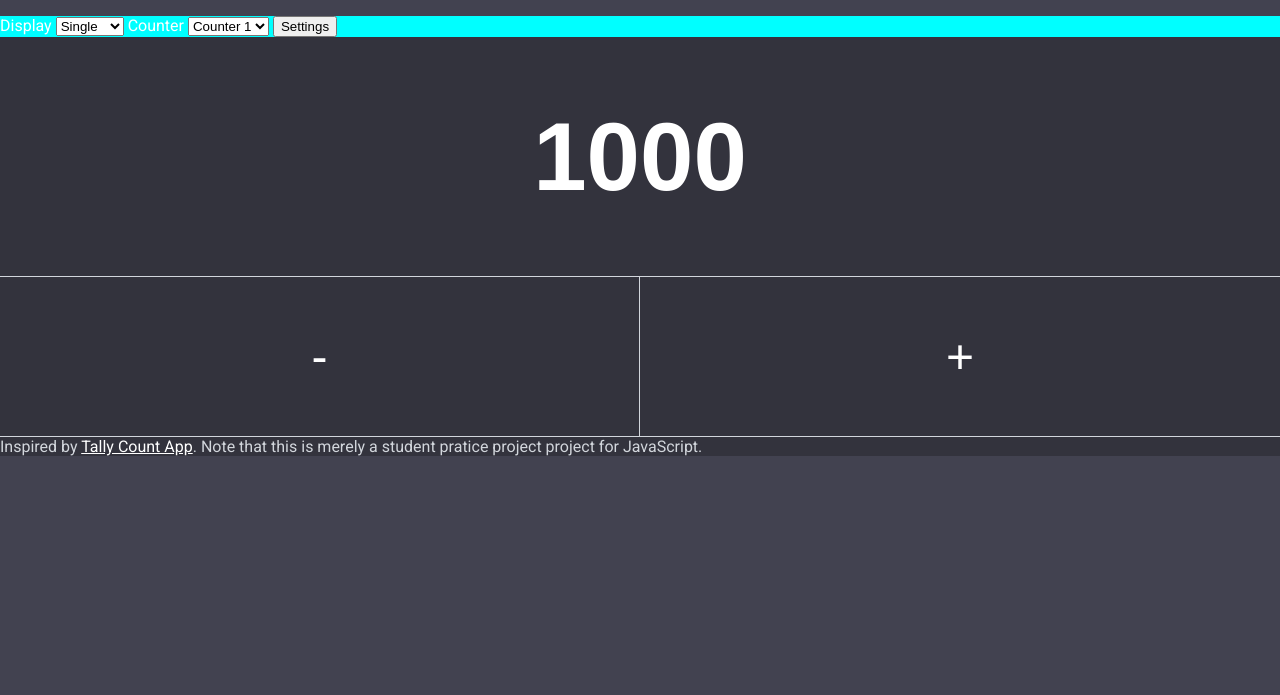
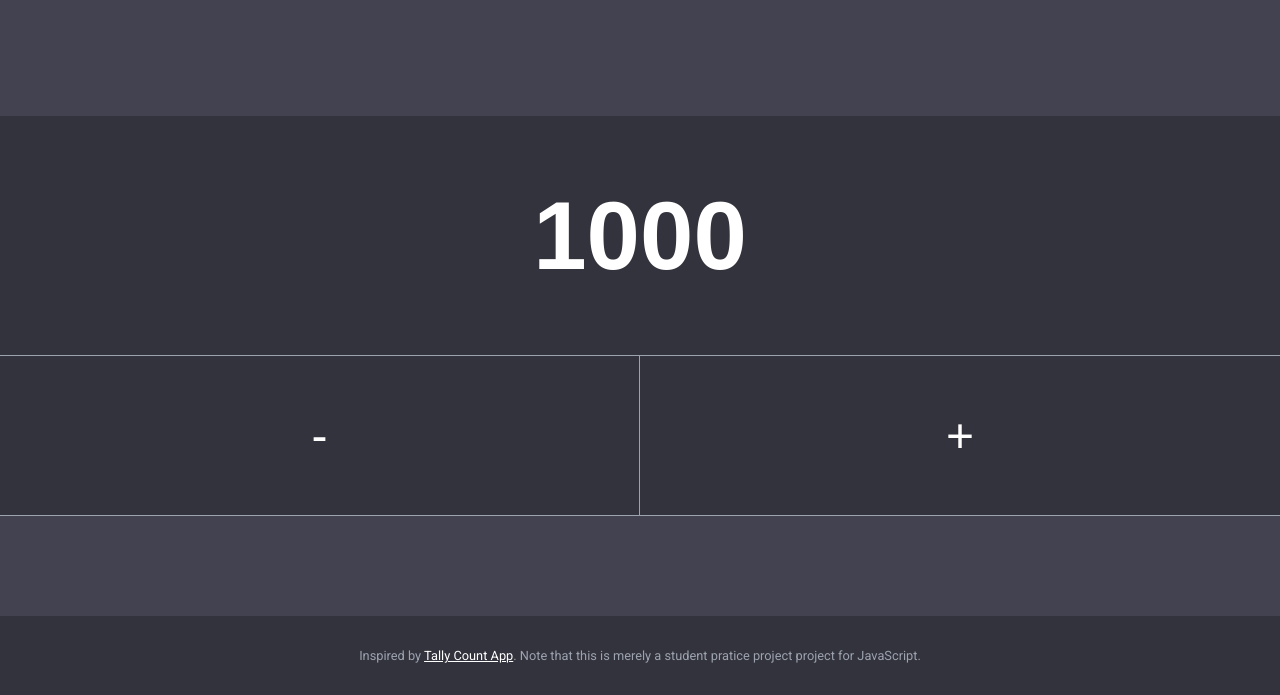
Before and after one commit to AaishaFisher/IWA1, a plain HTML site: page index.html in a window 1280 px wide. Shown: the part 105-800 px from the top of the page. Drawn offline with Linux system fonts and the light colour scheme.

Commit message:
remainder css refined

```diff
--- a/index.html
+++ b/index.html
@@ -21,7 +21,7 @@
       <h1 class="header_title">Tally Count</h1>
     </header>
 
-    <aside class="controls">
+   <!--<aside class="controls">
       <label>
         <span>Display</span>
 
@@ -42,27 +42,22 @@
       </label>
 
       <button>Settings</button>
-    </aside>
+    </aside> -->
 
     <main class="counter">
+      <input class="counter__value" readonly value="1000" />
 
-<input class="counter__value" readonly value="1000">
-
-<div class="counter__actions">
-
-<button class="counter__button counter__button_first">-</button>
-<button class="counter__button">+</button>
-
-</div>
-
+      <div class="counter__actions">
+        <button class="counter__button counter__button_first">-</button>
+        <button class="counter__button">+</button>
+      </div>
     </main>
 
     <footer class="footer">
-
-Inspired by <a href="https://tallycount.app/" class="footer__link">Tally Count App</a>. Note that this is merely
-a student pratice project project for JavaScript.
-
+      Inspired by
+      <a href="https://tallycount.app/" class="footer__link">Tally Count App</a
+      >. Note that this is merely a student pratice project project for
+      JavaScript.
     </footer>
-
   </body>
 </html>
--- a/style.css
+++ b/style.css
@@ -3,21 +3,26 @@
   --color-white: white;
   --color-dark-grey: #33333d;
   --color-medium-grey: #424250;
-    --color-light-grey: #d2d6dc;
-
+  --color-light-grey: #9ca3ae;
+}
+html {
+    height: 100vh;
 }
 
 * {
   box-sizing: border-box;
-
 }
 
 body {
   margin: 0;
   background-color: var(--color-medium-grey);
   color: var(--color-white);
-    font-family: Roboto, Arial, Helvetica, sans-serif}
-
+  font-family: Roboto, Arial, Helvetica, sans-serif;
+  display: flex;
+  flex-direction: column;
+  justify-content: space-between;
+  height: 100%;
+}
 
 /* heading */
 .header {
@@ -27,6 +32,7 @@ body {
 .header_title {
   font-size: 3rem;
   font-weight: 900;
+  color: var(--color-light-grey);
 }
 
 /*Controls*/
@@ -44,7 +50,7 @@ background: aqua;
   height: 15rem;
   text-align: center;
   font-size: 6rem;
-    font-weight:900;
+  font-weight: 900;
   color: var(--color-white);
   background: none;
   border-width: 0;
@@ -63,6 +69,8 @@ background: aqua;
   font-size: 3rem;
   height: 10rem;
   border-bottom: 1px solid var(--color-light-grey);
+  transition: transform 0.1s;
+  transform: translateY(0);
 }
 
 .counter__button_first {
@@ -71,13 +79,16 @@ background: aqua;
 
 .counter__button:active {
   background: var(--color-medium-grey);
+  transform: translateY(2%);
 }
-
 
 /*FOOTER*/
 .footer {
   background: var(--color-dark-grey);
   color: var(--color-light-grey);
+  padding: 2rem;
+  font-size: 0.8rem;
+  text-align: center;
 }
 
 .footer__link {
```
Lines whose indentation alone changed are shown as unchanged.
